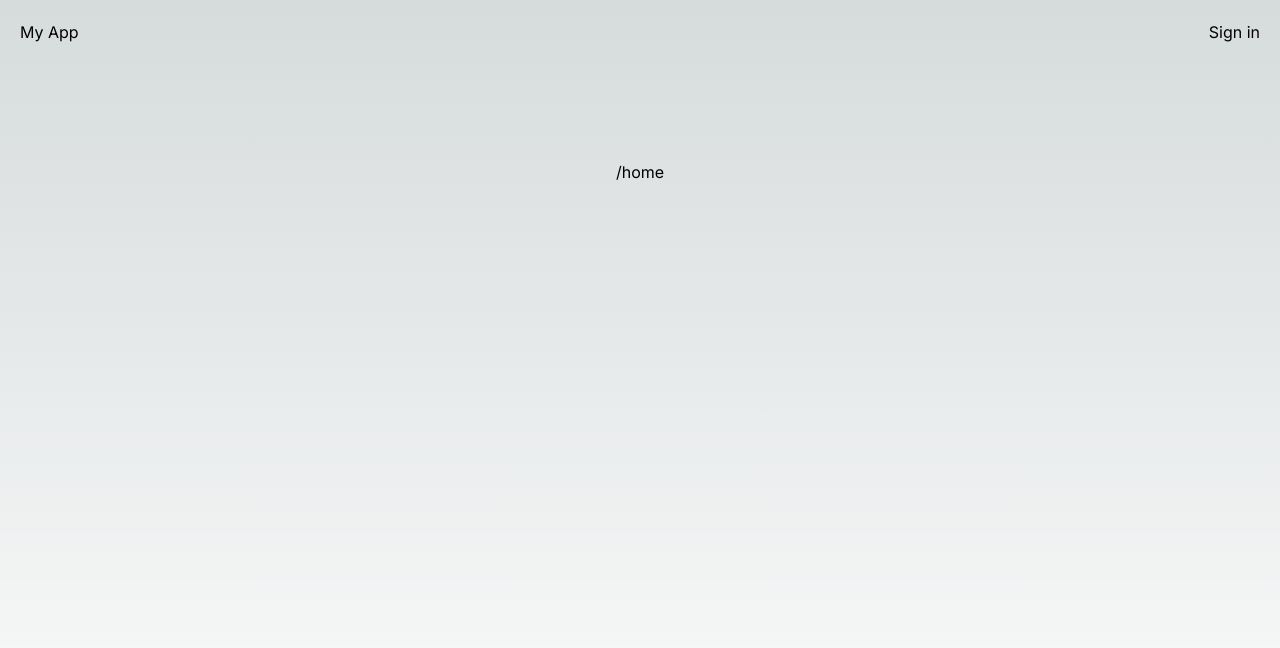
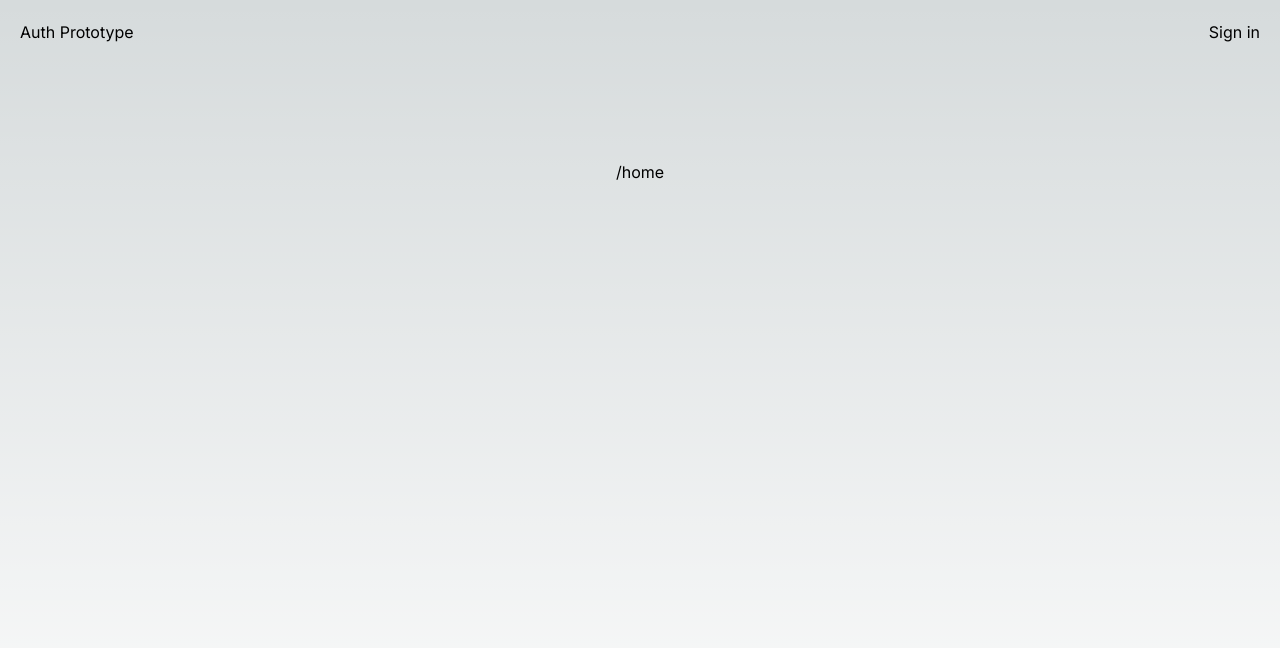
Before and after one commit to A-Cer23/auth-prototype, a Next.js app: page / in a window 1280 px wide. Shown: the top 648 px of the page. Built offline with nearby package versions, Linux system fonts and the light colour scheme; no server answers.

Commit message:
asdfasdfas

```diff
--- a/src/app/layout.tsx
+++ b/src/app/layout.tsx
@@ -6,20 +6,18 @@ import {ClerkProvider, SignedIn, SignedOut, SignInButton, UserButton} from "@cle
 const inter = Inter({ subsets: ["latin"] });
 
 export const metadata: Metadata = {
-  title: "Create Next App",
-  description: "Generated by create next app",
+  title: "Auth Prototype",
+  description: "A prototype for authentication with Clerk.",
 };
 
 function Header() {
     return (
         <header style={{ display: "flex", justifyContent: "space-between", padding: 20 }}>
-            <h1>My App</h1>
+            <h1>Auth Prototype</h1>
             <SignedIn>
-                {/* Mount the UserButton component */}
                 <UserButton afterSignOutUrl="/"/>
             </SignedIn>
             <SignedOut>
-                {/* Signed out users get sign in button */}
                 <SignInButton/>
             </SignedOut>
         </header>
```
Also changed, not shown: 1 other file (tests, documents, lock files or other folders).
